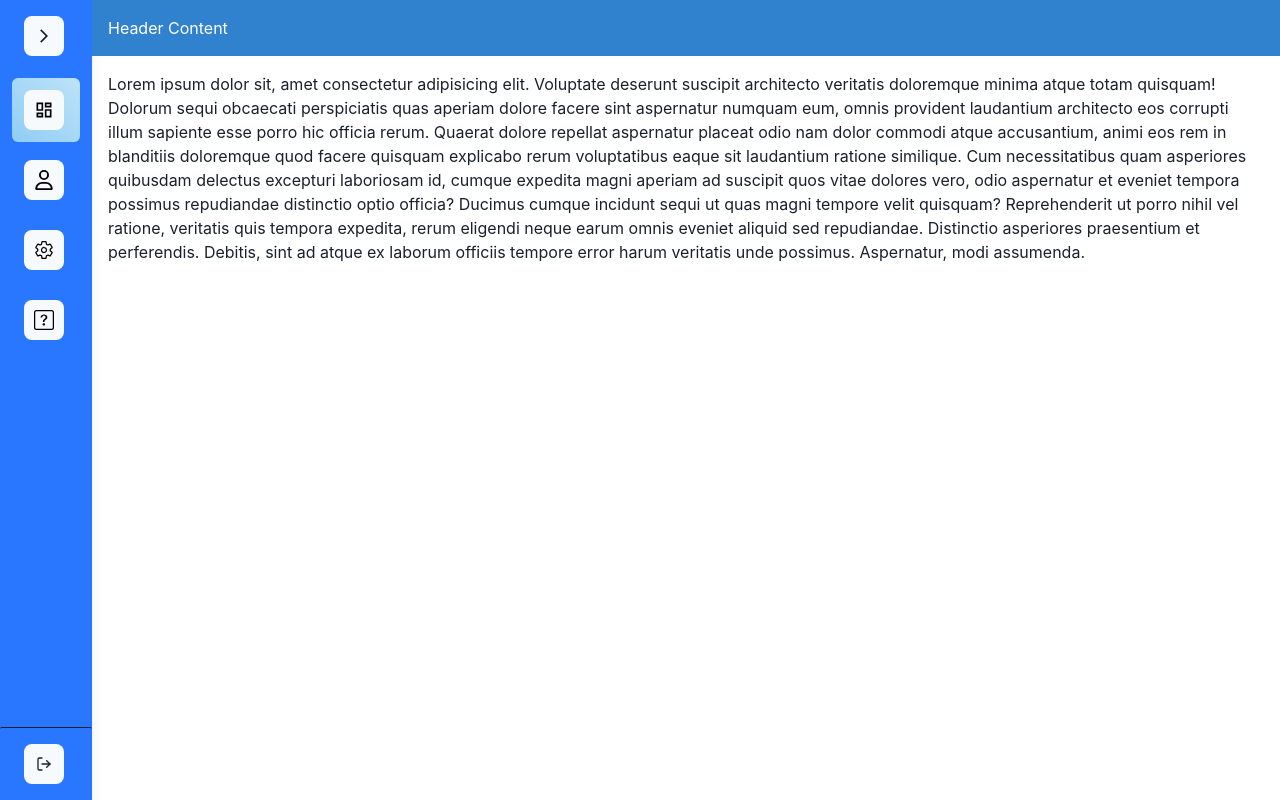
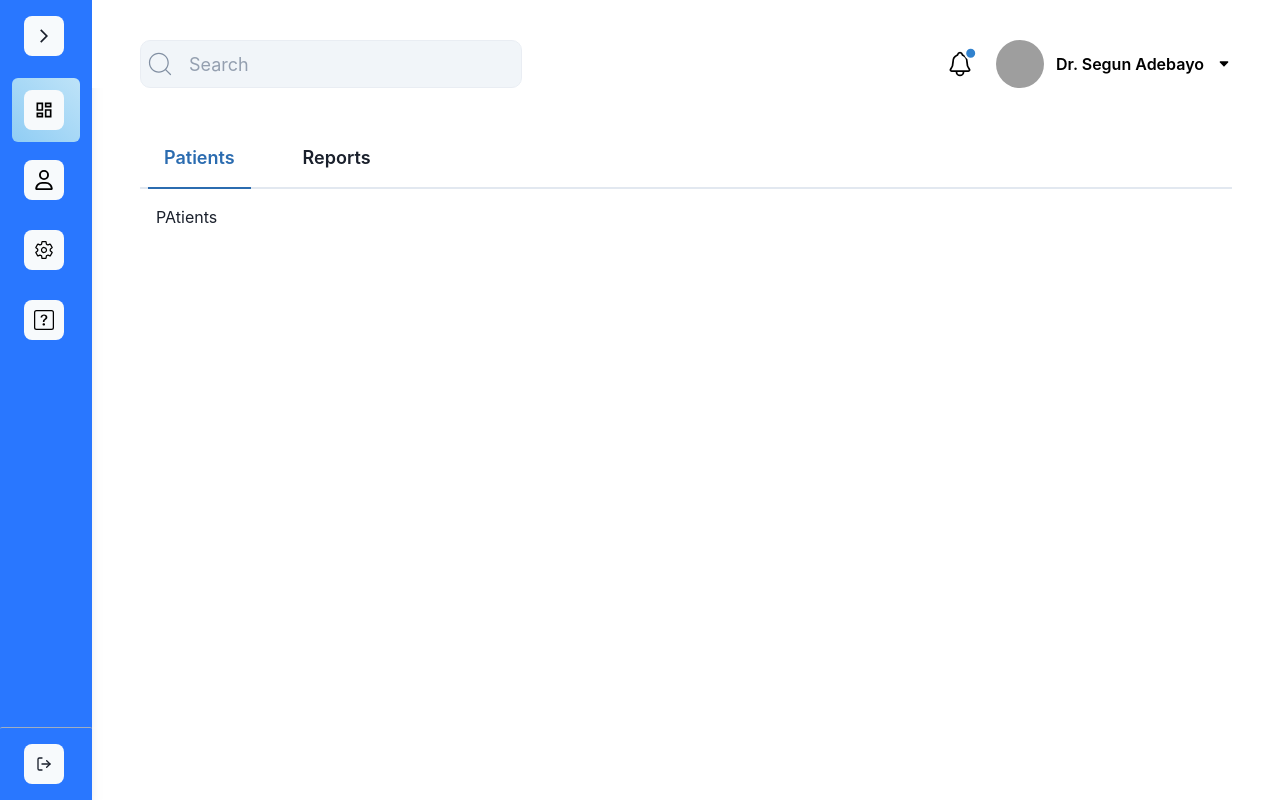
Before and after one commit to NuZard84/pms-frontend, a React (Vite) app: page /dashboard in a window 1280 px wide. Built offline with nearby package versions, Linux system fonts and the light colour scheme; grey boxes are pictures that could not be loaded.

Commit message:
layout complete

```diff
--- /dev/null
+++ b/src/components/Patients.jsx
@@ -0,0 +1,7 @@
+import { Box } from "@chakra-ui/react";
+
+const Patients = () => {
+  return <Box>PAtients</Box>;
+};
+
+export default Patients;
--- /dev/null
+++ b/src/components/Reports.jsx
@@ -0,0 +1,7 @@
+import { Box } from "@chakra-ui/react";
+
+const Reports = () => {
+  return <Box>Reports</Box>;
+};
+
+export default Reports;
--- a/src/components/elements/Header.jsx
+++ b/src/components/elements/Header.jsx
@@ -1,10 +1,134 @@
-import { Box } from "@chakra-ui/react";
+import {
+  Avatar,
+  AvatarBadge,
+  AvatarGroup,
+  Box,
+  Input,
+  InputGroup,
+  InputLeftElement,
+  Menu,
+  MenuButton,
+  MenuDivider,
+  MenuItem,
+  MenuList,
+  Text,
+} from "@chakra-ui/react";
+import { CiSearch } from "react-icons/ci";
+import { IoNotificationsOutline } from "react-icons/io5";
+import { TiArrowSortedDown } from "react-icons/ti";
 
 const Header = () => {
+  const menuData = [
+    {
+      label: "My profile",
+      link: "/myprofile",
+    },
+    {
+      label: "Organization",
+      link: "/organization",
+    },
+    {
+      label: "History",
+      link: "/history",
+    },
+  ];
   return (
     <Box as="header">
-      <Box bg="blue.500" p="4" color="white">
-        <Box> Header Content </Box>
+      <Box
+        bg="white"
+        px="12"
+        pt={"10"}
+        color="#818fa2"
+        display={"flex"}
+        flexDirection={"row"}
+        justifyContent={"space-between"}
+      >
+        <Box width={"35%"}>
+          <InputGroup
+            display={"flex"}
+            alignItems={"center"}
+            justifyContent={"center"}
+          >
+            <InputLeftElement pointerEvents="none" m={0} mt={1}>
+              <CiSearch size={30} />
+            </InputLeftElement>
+            <Input
+              display={"flex"}
+              justifyContent={"ceneter"}
+              alignItems={"center"}
+              size={"lg"}
+              type="tel"
+              placeholder="Search"
+              bg={"gray.100"}
+              borderRadius={10}
+              opacity={0.75}
+            />
+          </InputGroup>
+        </Box>
+        <Box
+          display={"flex"}
+          justifyContent={"center"}
+          alignItems={"center"}
+          gap={5}
+        >
+          <Box
+            cursor={"pointer"}
+            _hover={{
+              opacity: 0.75,
+            }}
+          >
+            <AvatarGroup>
+              <Avatar
+                size={"sm"}
+                bg={"white"}
+                icon={<IoNotificationsOutline color="black" size={28} />}
+              >
+                <AvatarBadge bg="blue.500" boxSize="1em" placement="top-end" />
+              </Avatar>
+            </AvatarGroup>
+          </Box>
+          <Box
+            display={"flex"}
+            flexDirection={"row"}
+            gap={3}
+            alignItems={"center"}
+            justifyContent={"center"}
+          >
+            <Avatar
+              size="md"
+              name="Segun Adebayo"
+              src="https://bit.ly/sage-adebayo"
+            />
+            <Menu>
+              <MenuButton>
+                <Box
+                  display={"flex"}
+                  flexDirection={"row"}
+                  gap={3}
+                  justifyContent={"center"}
+                  alignItems={"center"}
+                >
+                  <Text color={"black"} fontWeight={"semibold"} fontSize={"md"}>
+                    Dr. Segun Adebayo
+                  </Text>
+                  <Box>
+                    <TiArrowSortedDown color="black" />
+                  </Box>
+                </Box>
+              </MenuButton>
+              <MenuList color={"black"} mt={"4"} py={"2"}>
+                {menuData.map((item, i) => (
+                  <>
+                    <MenuItem fontWeight={"semibold"} opacity={0.75}>
+                      {item.label}
+                    </MenuItem>
+                    {i !== menuData.length - 1 && <MenuDivider />}
+                  </>
+                ))}
+              </MenuList>
+            </Menu>
+          </Box>
+        </Box>
       </Box>
     </Box>
   );
--- a/src/components/elements/Sidebar.jsx
+++ b/src/components/elements/Sidebar.jsx
@@ -48,6 +48,7 @@ export default function Sidebar({ children }) {
             PMS
           </Text>
           <Box
+            cursor={"pointer"}
             onClick={() => setExtended((cur) => !cur)}
             p={3}
             ml={2}
@@ -75,7 +76,19 @@ export default function Sidebar({ children }) {
           rounded={"sm"}
           p={4}
           borderTop={"1px"}
+          borderColor={"gray.400"}
           alignItems={"center"}
+        >
+          <Tooltip
+            isDisabled={extended}
+            label={"Logout"}
+            fontSize={"md"}
+            hasArrow
+            placement="right"
+            color={"black"}
+            bg={"blue.300"}
+            p={2}
+            rounded={"lg"}
           >
             <Box
               cursor={"pointer"}
@@ -94,7 +107,7 @@ export default function Sidebar({ children }) {
             >
               <LuLogOut />
             </Box>
-
+          </Tooltip>
           <Box
             transition={"all"}
             transitionDuration={"200ms"}
--- a/src/pages/Dashboard.jsx
+++ b/src/pages/Dashboard.jsx
@@ -1,27 +1,69 @@
-import { Box } from "@chakra-ui/react";
+import { Box, Tabs, TabList, Tab, TabPanel, TabPanels } from "@chakra-ui/react";
+import Patients from "../components/Patients";
+import Reports from "../components/Reports";
 
 const Dashboard = () => {
   return (
-    <Box>
-      Lorem ipsum dolor sit, amet consectetur adipisicing elit. Voluptate
-      deserunt suscipit architecto veritatis doloremque minima atque totam
-      quisquam! Dolorum sequi obcaecati perspiciatis quas aperiam dolore facere
-      sint aspernatur numquam eum, omnis provident laudantium architecto eos
-      corrupti illum sapiente esse porro hic officia rerum. Quaerat dolore
-      repellat aspernatur placeat odio nam dolor commodi atque accusantium,
-      animi eos rem in blanditiis doloremque quod facere quisquam explicabo
-      rerum voluptatibus eaque sit laudantium ratione similique. Cum
-      necessitatibus quam asperiores quibusdam delectus excepturi laboriosam id,
-      cumque expedita magni aperiam ad suscipit quos vitae dolores vero, odio
-      aspernatur et eveniet tempora possimus repudiandae distinctio optio
-      officia? Ducimus cumque incidunt sequi ut quas magni tempore velit
-      quisquam? Reprehenderit ut porro nihil vel ratione, veritatis quis tempora
-      expedita, rerum eligendi neque earum omnis eveniet aliquid sed
-      repudiandae. Distinctio asperiores praesentium et perferendis. Debitis,
-      sint ad atque ex laborum officiis tempore error harum veritatis unde
-      possimus. Aspernatur, modi assumenda.
+    <Box
+      display={"flex"}
+      flexDirection={"column"}
+      justifyContent={"center"}
+      alignItems={"center"}
+      my={8}
+      mx={8}
+    >
+      <Box width={"100%"}>
+        <DataTabs data={tabData} />
+      </Box>
     </Box>
   );
 };
 
+function DataTabs({ data }) {
+  return (
+    <Tabs>
+      <TabList gap={5}>
+        {data.map((tab, index) => (
+          <Tab
+            fontSize={"lg"}
+            fontWeight={"semibold"}
+            key={index}
+            pb={4}
+            mx={2}
+            transition={"all"}
+            transitionDelay={"0.1s"}
+            transitionDuration={"500ms"}
+          >
+            {tab.label}
+          </Tab>
+        ))}
+      </TabList>
+      <TabPanels>
+        {data.map((tab, index) => (
+          <TabPanel
+            transition={"all"}
+            transitionDelay={"0.1s"}
+            transitionDuration={"500ms"}
+            p={4}
+            key={index}
+          >
+            {tab.content}
+          </TabPanel>
+        ))}
+      </TabPanels>
+    </Tabs>
+  );
+}
+
+const tabData = [
+  {
+    label: "Patients",
+    content: <Patients />,
+  },
+  {
+    label: "Reports",
+    content: <Reports />,
+  },
+];
+
 export default Dashboard;
```
Lines whose indentation alone changed are shown as unchanged.
